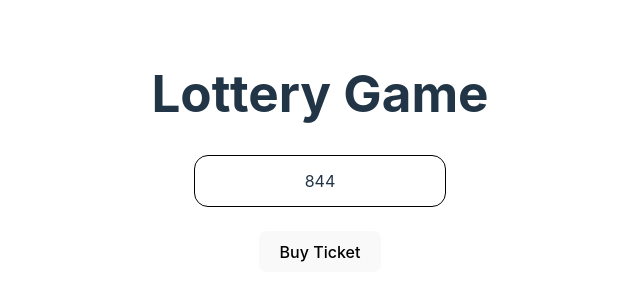
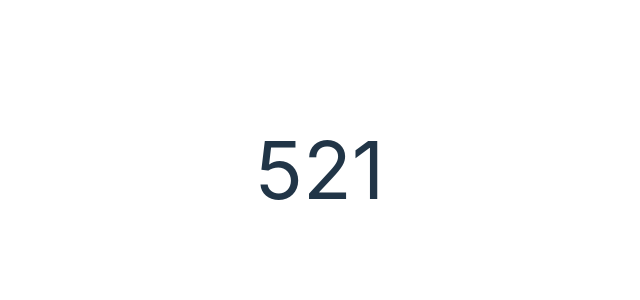
Before and after one commit to Abhay108cell/react, a React (Vite) app: page / in a window 1280 px wide. Shown: the part 230-530 px from the top of the page, without its empty margins (320-960 px from the left). Built offline with nearby package versions, Linux system fonts and the light colour scheme.

Commit message:
adding TicketNum component and its's css

```diff
--- a/src/App.jsx
+++ b/src/App.jsx
@@ -1,8 +1,12 @@
 import LotteryGame from "./LotteryGame";
+import TicketNum from "./TicketNum";
 function App(params) {
   return(
     <>
-   <LotteryGame/>
+   <TicketNum num={5} />
+   <TicketNum num={2} />
+   <TicketNum num={1} />
+   {/* <LotteryGame/> */}
     </>
   )
 }
--- /dev/null
+++ b/src/TicketNum.css
@@ -0,0 +1,3 @@
+.TicketNum{
+  font-size: 5rem;
+}
--- /dev/null
+++ b/src/TicketNum.jsx
@@ -0,0 +1,6 @@
+import "./TicketNum.css"
+export default function TicketNum({num}){
+  return(
+    <span className="TicketNum">{num}</span>
+  )
+}
```
